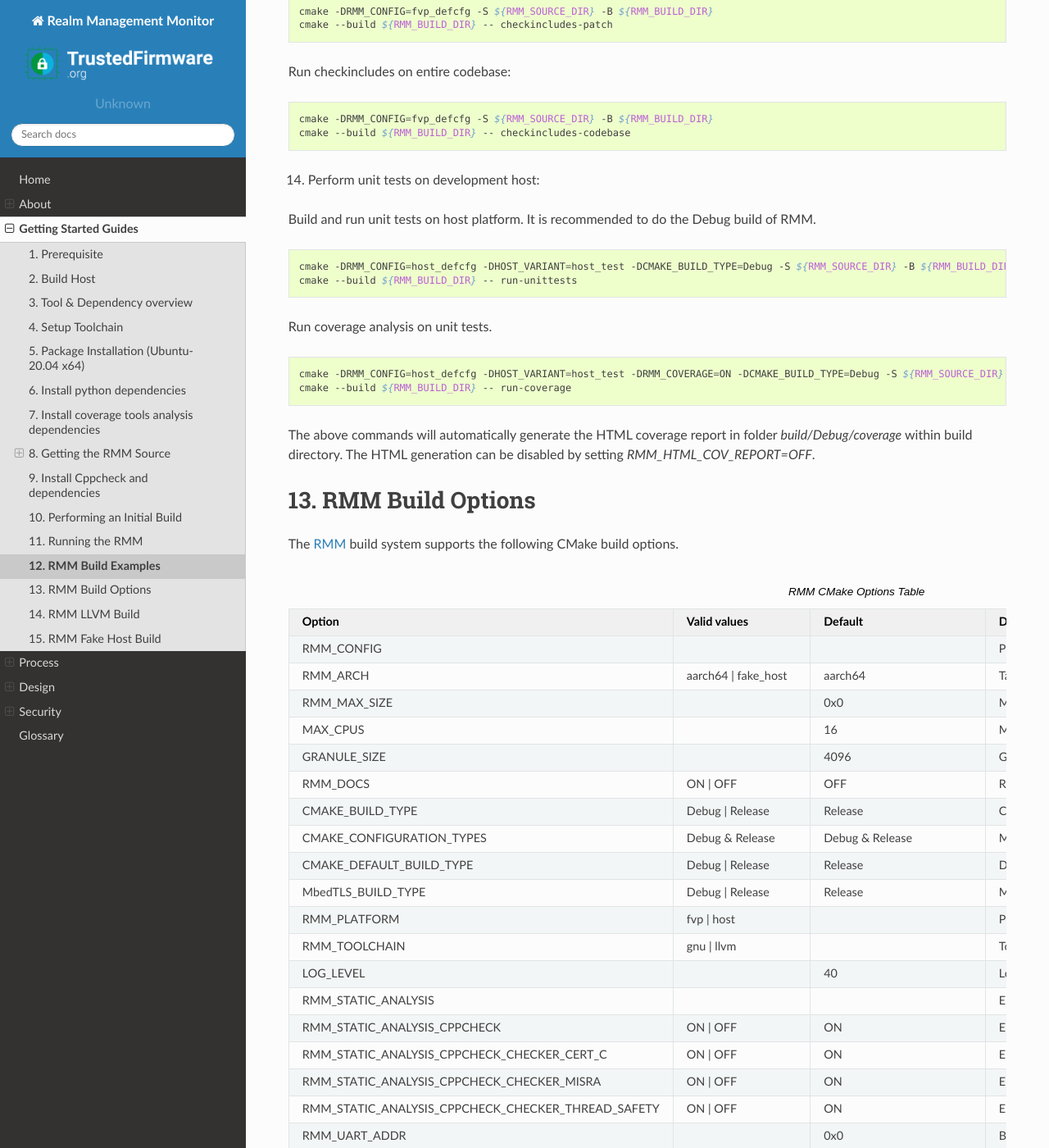
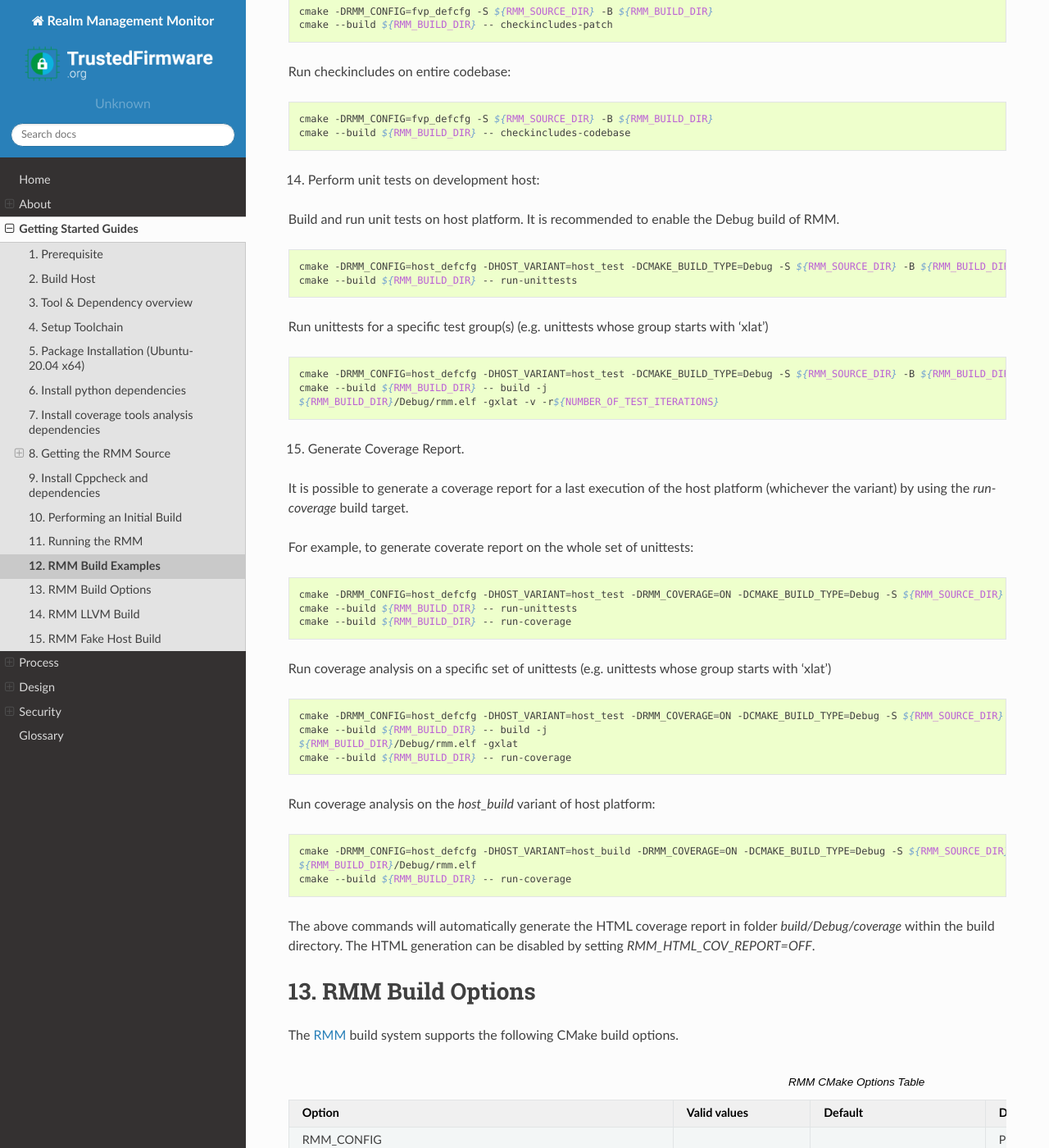
Before and after one commit to TF-RMM/tf-rmm, a Sphinx documentation site: the page built from docs/getting_started/build-options.rst, in a window 1280 px wide and 1400 px high, scrolled down 2953 px. Shown: the whole window at 82% size. Built offline with Sphinx 7.4.7 and the Read the Docs theme 2.0.0, drawn with Linux system fonts in a browser that asks for light colours.

Commit message:
build(coverage): break dependency between 'run-coverage' and 'run-unittests' rules
If 'run-coverage' is run without a previous run or rmm.elf (and even
withouth build RMM at all), the rule will generate an empty coverage
report.

This patch also updates the build options documentation.

Signed-off-by: Javier Almansa Sobrino <javier.almansasobrino@arm.com>
Change-Id: Ibef3b4d265e13ea92e11bad9b05642703c855fea

```diff
--- a/docs/getting_started/build-options.rst
+++ b/docs/getting_started/build-options.rst
@@ -164,23 +164,54 @@
 
 14. Perform unit tests on development host:
 
-Build and run unit tests on host platform. It is recommended to do the Debug
-build of RMM.
+Build and run unit tests on host platform. It is recommended to enable the
+Debug build of RMM.
 
 .. code-block:: bash
 
     cmake -DRMM_CONFIG=host_defcfg -DHOST_VARIANT=host_test -DCMAKE_BUILD_TYPE=Debug -S ${RMM_SOURCE_DIR} -B ${RMM_BUILD_DIR}
     cmake --build ${RMM_BUILD_DIR} -- run-unittests
 
-Run coverage analysis on unit tests.
+Run unittests for a specific test group(s) (e.g. unittests whose group starts with 'xlat')
+
+.. code-block:: bash
+
+    cmake -DRMM_CONFIG=host_defcfg -DHOST_VARIANT=host_test -DCMAKE_BUILD_TYPE=Debug -S ${RMM_SOURCE_DIR} -B ${RMM_BUILD_DIR}
+    cmake --build ${RMM_BUILD_DIR} -- build -j
+    ${RMM_BUILD_DIR}/Debug/rmm.elf -gxlat -v -r${NUMBER_OF_TEST_ITERATIONS}
+
+15. Generate Coverage Report.
+
+It is possible to generate a coverage report for a last execution of the host
+platform (whichever the variant) by using the `run-coverage` build target.
+
+For example, to generate coverate report on the whole set of unittests:
 
 .. code-block:: bash
 
     cmake -DRMM_CONFIG=host_defcfg -DHOST_VARIANT=host_test -DRMM_COVERAGE=ON -DCMAKE_BUILD_TYPE=Debug -S ${RMM_SOURCE_DIR} -B ${RMM_BUILD_DIR}
+    cmake --build ${RMM_BUILD_DIR} -- run-unittests
+    cmake --build ${RMM_BUILD_DIR} -- run-coverage
+
+Run coverage analysis on a specific set of unittests (e.g. unittests whose group starts with 'xlat')
+
+.. code-block:: bash
+
+    cmake -DRMM_CONFIG=host_defcfg -DHOST_VARIANT=host_test -DRMM_COVERAGE=ON -DCMAKE_BUILD_TYPE=Debug -S ${RMM_SOURCE_DIR} -B ${RMM_BUILD_DIR}
+    cmake --build ${RMM_BUILD_DIR} -- build -j
+    ${RMM_BUILD_DIR}/Debug/rmm.elf -gxlat
+    cmake --build ${RMM_BUILD_DIR} -- run-coverage
+
+Run coverage analysis on the `host_build` variant of host platform:
+
+.. code-block:: bash
+
+    cmake -DRMM_CONFIG=host_defcfg -DHOST_VARIANT=host_build -DRMM_COVERAGE=ON -DCMAKE_BUILD_TYPE=Debug -S ${RMM_SOURCE_DIR} -B ${RMM_BUILD_DIR}
+    ${RMM_BUILD_DIR}/Debug/rmm.elf
     cmake --build ${RMM_BUILD_DIR} -- run-coverage
 
 The above commands will automatically generate the HTML coverage report in folder
-`build/Debug/coverage` within build directory. The HTML generation can be
+`build/Debug/coverage` within the build directory. The HTML generation can be
 disabled by setting `RMM_HTML_COV_REPORT=OFF`.
 
 .. _build_options_table:
```
Also changed, not shown: 1 other file.
